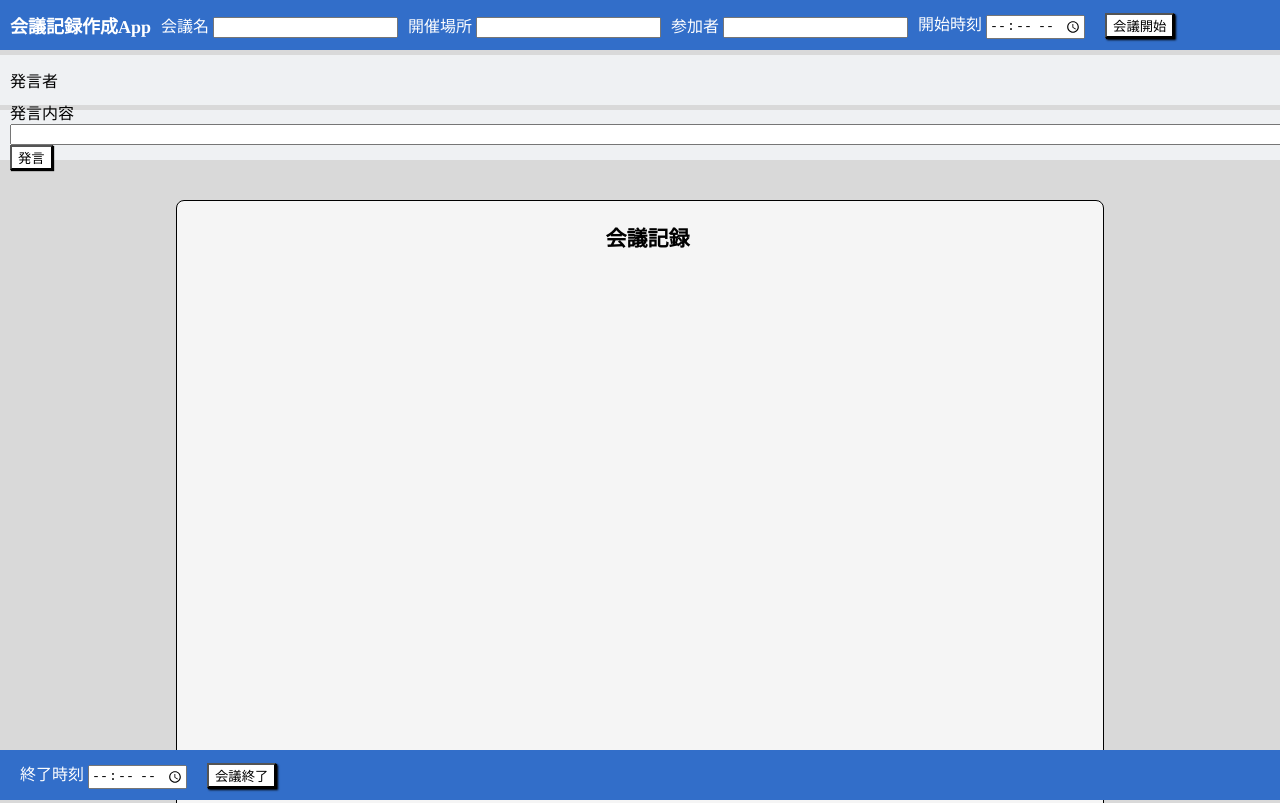
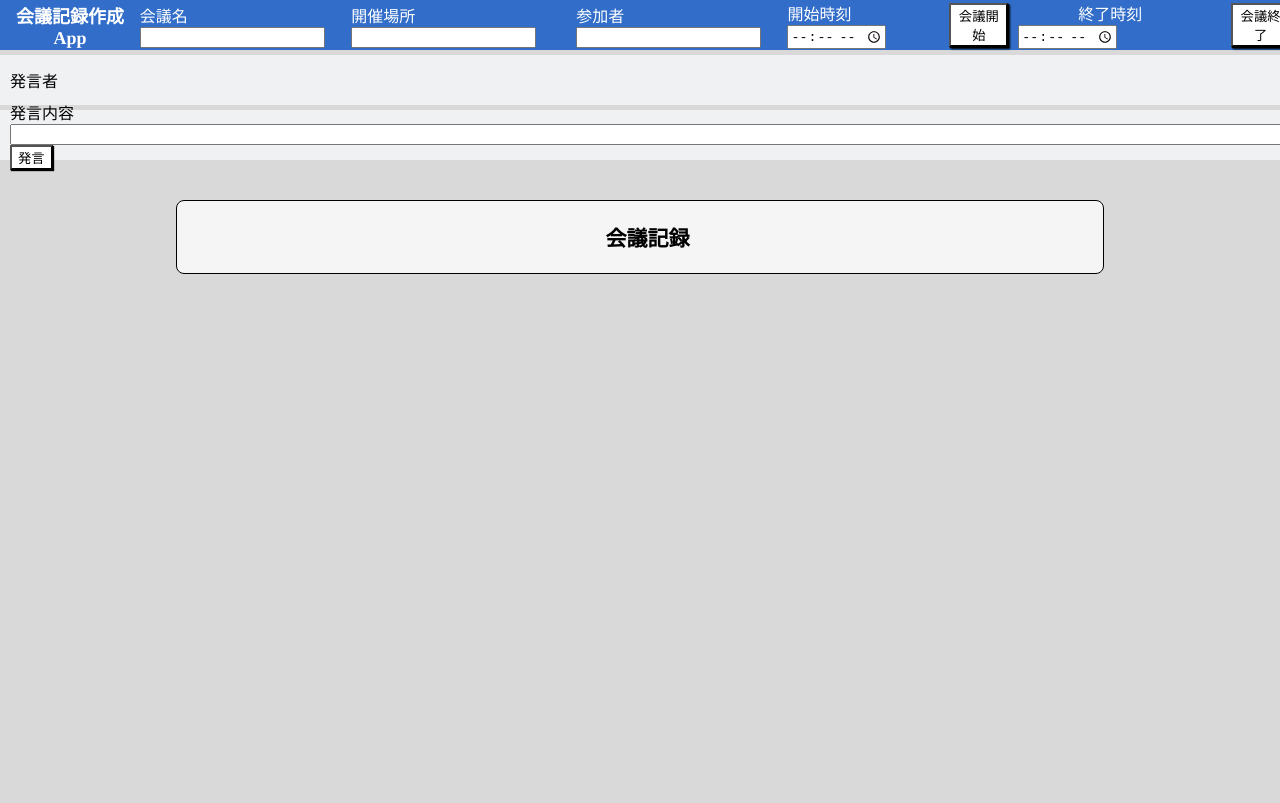
Before and after one commit to mari2t/Cover-non-DXenvironment-Girl, a plain HTML site: page makeKaigiKiroku.html in a window 1280 px wide. Shown: the top 803 px of the page. Drawn offline with Linux system fonts and the light colour scheme.

Commit message:
フッターを削除（記録最下行が見えないため）、インプットを発言押下後空にする等

```diff
--- a/makeKaigiKiroku.html
+++ b/makeKaigiKiroku.html
@@ -71,6 +71,33 @@
               会議開始
             </button>
           </label>
+          </div>
+          <div class="inputsetting">
+            <label class="LabelEnd">
+              終了時刻
+              <input
+                type="time"
+                id="EndTime"
+                name="EndTime"
+                maxlength="60"
+                size="20"
+              />
+            </label>
+          </div>
+          <div class="endButton">
+            <label class="header1Label">
+              <button
+                type="button"
+                id="EndTime"
+                name="EndTime"
+                maxlength="100"
+                size="20"
+                onclick="endButton()"
+              >
+                会議終了
+              </button>
+            </label>
+          </div>
         </div>
       </div>
       <div class="header2">
@@ -84,7 +111,7 @@
               type="text"
               id="inputStatement"
               name="inputStatement"
-              maxlength="60"
+              maxlength="180"
               size="180"
             />
           </label>
@@ -119,36 +146,6 @@
         <div id="log"></div>
       </div>
     </div>
-    <footer>
-      <div class="footer1">
-        <div class="inputsetting">
-          <label class="Label1">
-            終了時刻
-            <input
-              type="time"
-              id="EndTime"
-              name="EndTime"
-              maxlength="60"
-              size="20"
-            />
-          </label>
-        </div>
-        <div class="endButton">
-          <label class="header1Label">
-            <button
-              type="button"
-              id="EndTime"
-              name="EndTime"
-              maxlength="60"
-              size="20"
-              onclick="endButton()"
-            >
-              会議終了
-            </button>
-          </label>
-        </div>
-      </div>
-    </footer>
     <script type="text/javascript" src="script.js"></script>
   </body>
 </html>
--- a/script.js
+++ b/script.js
@@ -5,6 +5,7 @@ const sayStatement = document.getElementById("sayStatement");
 let statementPerson = "";
 let statementCounter = 1;
 
+//発言番号文字列操作関数
 function textStatementCounter() {
   let text = "";
   if (statementCounter < 10) {
@@ -19,8 +20,12 @@ function textStatementCounter() {
   return text;
 }
 
-//発言ボタン
+//発言ボタン関数
 sayStatement.addEventListener("click", () => {
+  if (statementPerson === "") {
+    alert("発言者を選んでください。");
+    return;
+  }
   const timestamp = textFormattedTime();
   const numberStamp = textStatementCounter();
   const input = inputStatement.value;
@@ -37,7 +42,12 @@ sayStatement.addEventListener("click", () => {
     this.classList.add("selected");
     statementPerson = button.textContent;
   });
+  document.getElementById("inputStatement").value = "";
+  document.getElementById("inputStatement").focus();
+  document.getElementById("statementGroup").style.height =
+    800 + statementCounter * 100;
 });
+
 //現在の時刻を23：44のように取得する関数
 function textFormattedTime() {
   const now = new Date();
@@ -48,6 +58,7 @@ function textFormattedTime() {
     .padStart(2, "0")}`;
   return formattedTime;
 }
+
 //会議開始ボタン関数
 const buttons = document.querySelectorAll(".participantButton");
 function startButtons() {
@@ -90,7 +101,7 @@ function startButtons() {
     "終了時刻：" + document.getElementById("EndTime").value;
   MeetingTimeCalculation();
   document.getElementById("textContentStatement").textContent =
-    "記録（ 発言番号 ： 発言時刻 ： 発言者 ： 発言内容 ）";
+    "発言番号 ： 発言時刻 ： 発言者 ： 発言内容";
 }
 //会議終了ボタン関数
 function endButton() {
--- a/style.css
+++ b/style.css
@@ -77,25 +77,15 @@ header {
 .statementGroup {
   padding-left: 15px;
   width: 80%;
-  height: 1200px;
+  height: 95%;
   background-color: whitesmoke;
   border: solid 1px black;
   border-radius: 8px;
   font-size: large;
 }
-footer {
-  width: 100%;
-  position: fixed; /* ヘッダーを固定する */
-  bottom: 0; /* 上部から配置の基準位置を決める */
-  left: 0; /* 上部から配置の基準位置を決める */
-}
-.footer1 {
-  width: 100%;
-  height: 30px;
-  display: flex;
-  align-items: center;
-  background-color: rgb(50, 110, 201);
-  padding: 10px; /*ヘッダーの余白を指定する(上下左右)*/
+.LabelEnd {
+  color: white;
+  margin-left: 60px;
 }
 .endButton {
   margin-left: 20px;
```
